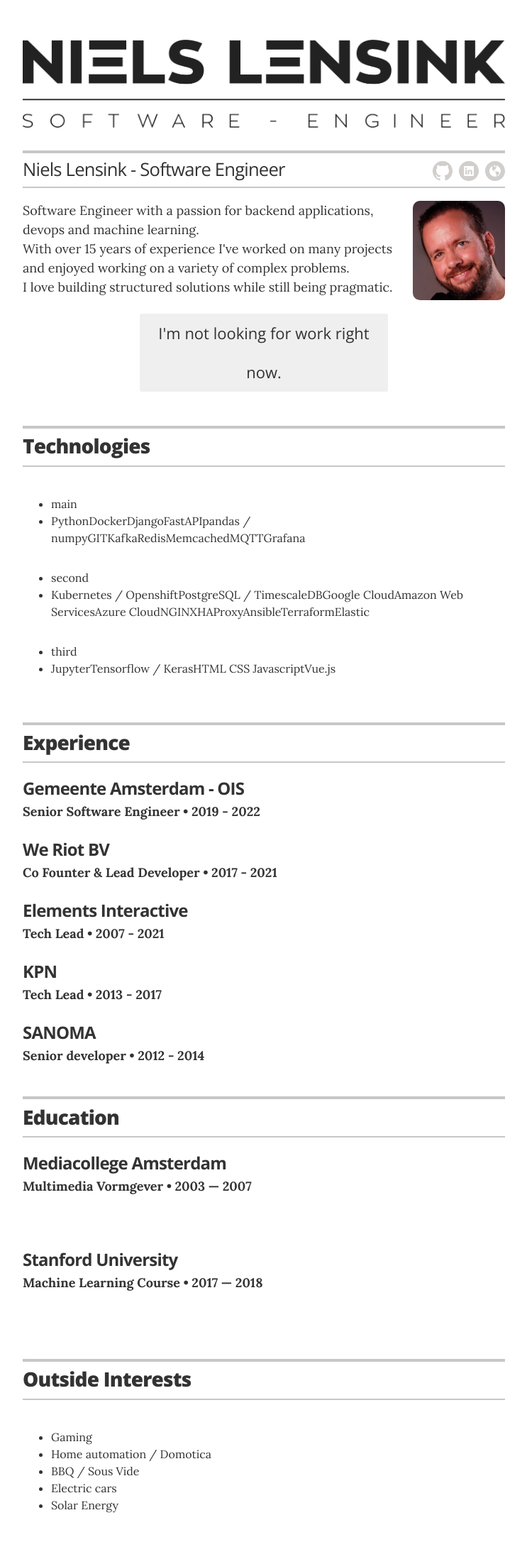
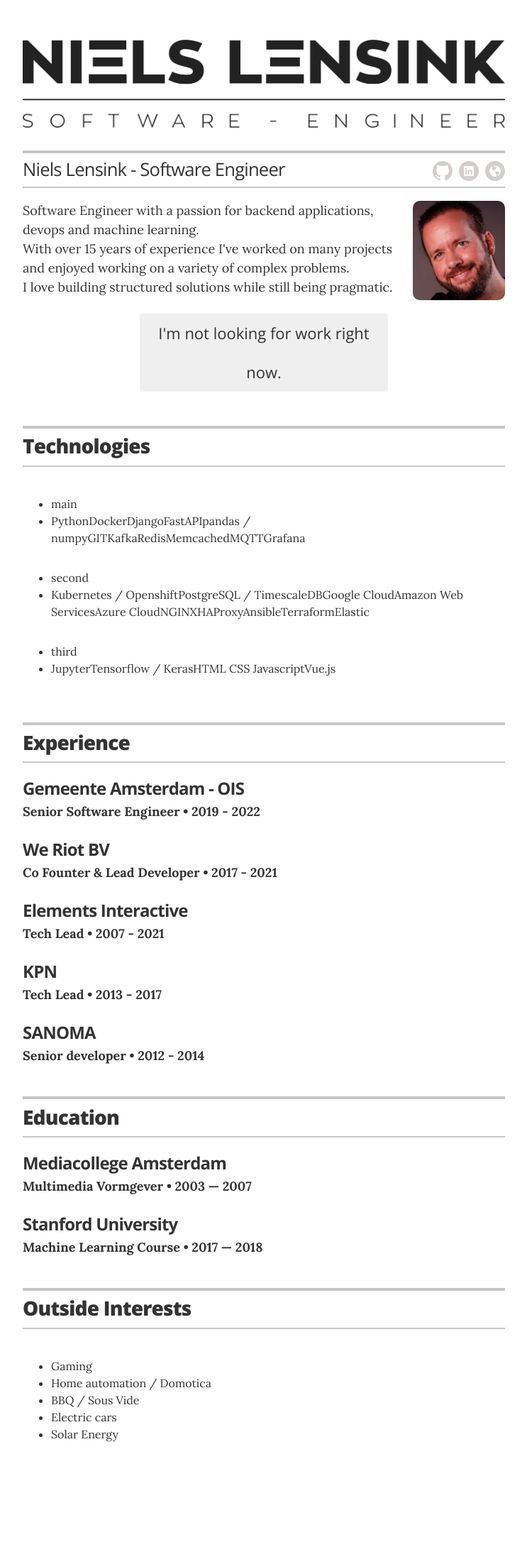
Before and after one commit to nielslensink/resume, a Jekyll site: the page built from index.html, in a window 1280 px wide. Shown: the whole page at 71% size, without its empty margins (268-1011 px from the left). Built offline with Jekyll 4.4.1, drawn with Linux system fonts in a browser that asks for light colours; after the commit the page ends 2097 px from its top, so only the background shows below that.

Commit message:
Update resume.html

```diff
--- a/_layouts/resume.html
+++ b/_layouts/resume.html
@@ -112,16 +112,6 @@
         <div class="resume-item" itemscope itemprop="alumniOf" itemtype="http://schema.org/CollegeOrUniversity">
           <h3 class="resume-item-title" itemprop="name">{{ education.uni }}</h3>
           <h4 class="resume-item-details group" itemprop="description">{{ education.degree }} &bull; {{ education.year }}</h4>
-          <h5 class="resume-item-details award-title" itemprop="description">{{ education.award }}</h5>
-          <p class="resume-item-copy" itemprop="description">
-            <ul class="resume-item-list">
-              {% for award in education.awards %}
-              <li>{{ award.award }}</li>
-              {% endfor %}
-            </ul>
-
-
-          <p class="resume-item-copy">{{ education.summary }}</p>
         </div>
         {% endfor %}
       </section>
```
